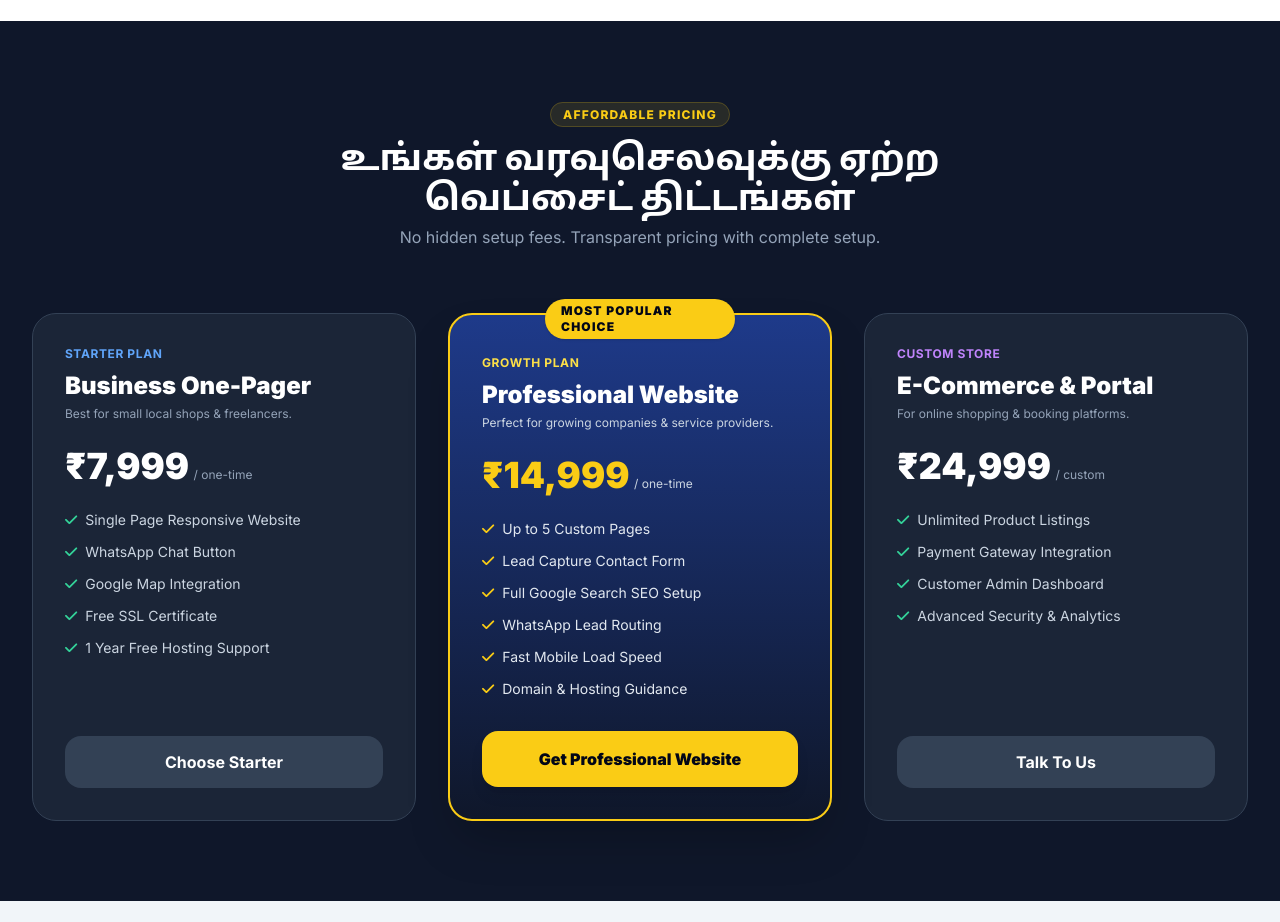
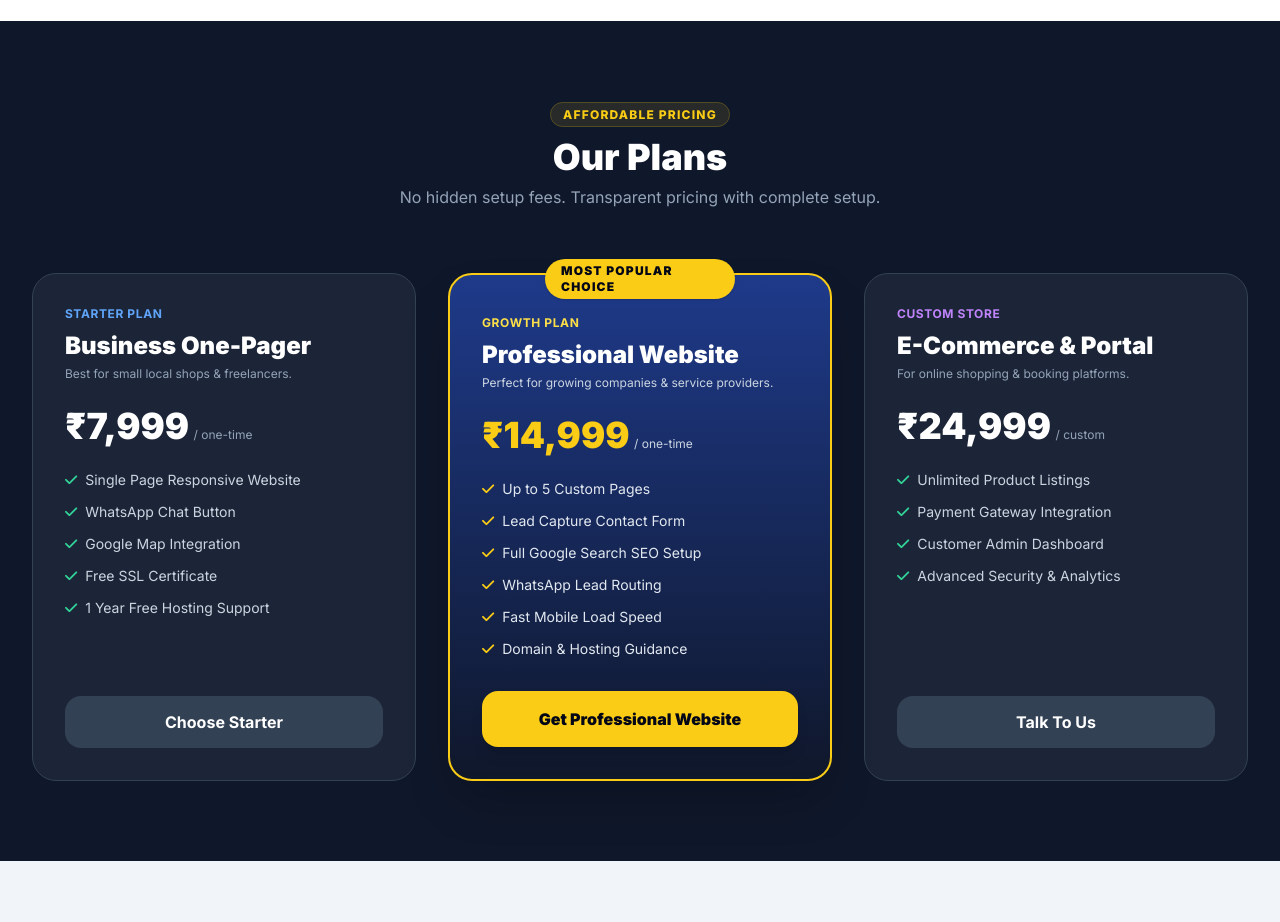
Before and after one commit to PrasanthFreelancer/fluxospot-landing-page-tn, a plain HTML site: page index.html in a window 1280 px wide. Shown: the part 2760-3682 px from the top of the page. Drawn offline with nearby package versions, Linux system fonts and the light colour scheme.

Commit message:
updated some titles

```diff
--- a/index.html
+++ b/index.html
@@ -541,7 +541,7 @@
                 <div class="text-center max-w-3xl mx-auto mb-16">
                     <span class="text-yellow-400 font-extrabold uppercase text-xs tracking-widest bg-yellow-400/10 border border-yellow-400/20 px-3 py-1 rounded-full">Affordable Pricing</span>
                     <h2 class="text-3xl sm:text-4xl font-black text-white mt-3">
-                        உங்கள் வரவுசெலவுக்கு ஏற்ற வெப்சைட் திட்டங்கள்
+                        Our Plans
                     </h2>
                     <p class="text-slate-400 text-sm sm:text-base mt-2">No hidden setup fees. Transparent pricing with complete setup.</p>
                 </div>
```
